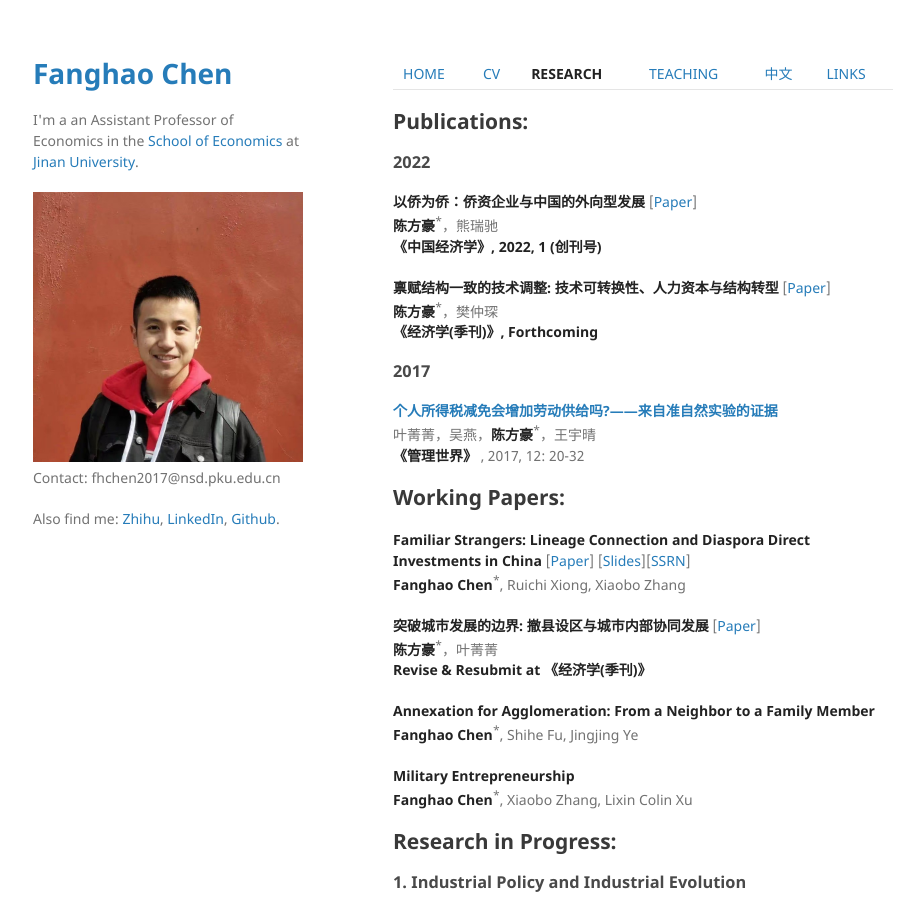
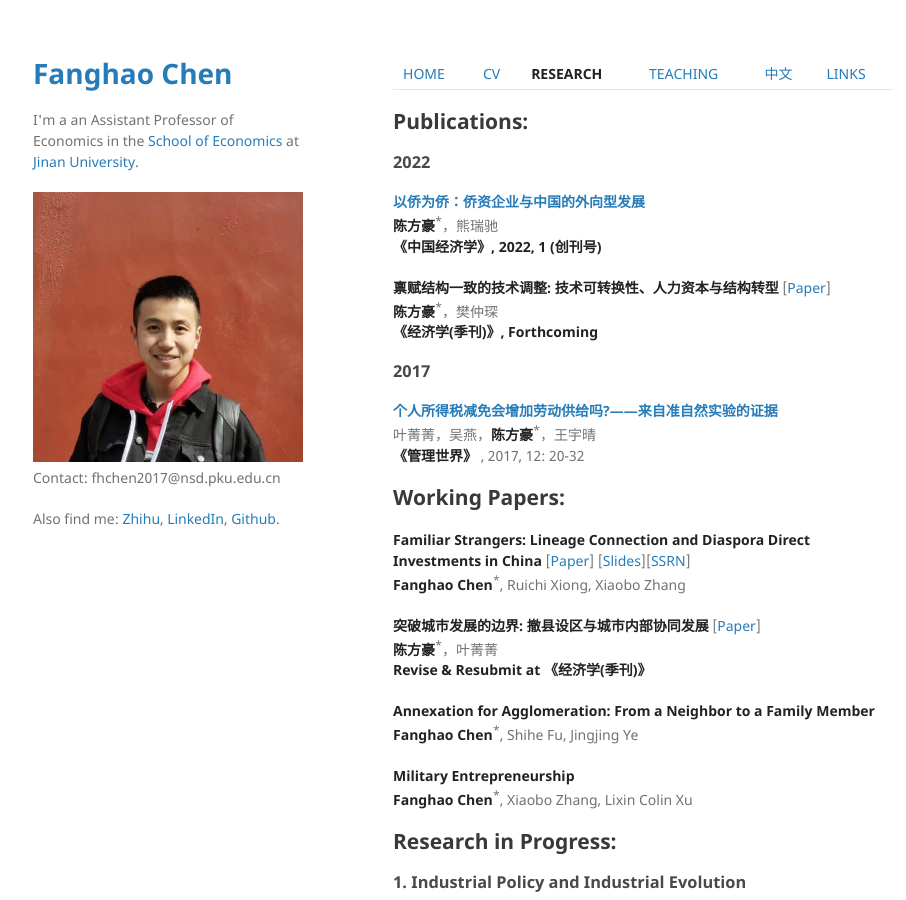
Before and after one commit to FanghaoChen/homepage, a Jekyll site: the page built from research.md, in a window 1280 px wide and 900 px high. Shown: the whole window, without its empty margins (177-1083 px from the left). Built offline with Jekyll 4.4.1, drawn with Linux system fonts in a browser that asks for light colours.

Commit message:
Update research.md

```diff
--- a/research.md
+++ b/research.md
@@ -8,7 +8,7 @@ layout: default
 
 ### 2022 ###
 
-**以侨为侨：侨资企业与中国的外向型发展** [[Paper](./assets/bridger_draft_220515.pdf)] <br/>
+**[以侨为侨：侨资企业与中国的外向型发展](https://www.jcejournal.com.cn/CN/Y2022/V1/I1/4)** <br/>
 **陈方豪**<sup>*</sup>，熊瑞驰 <br/>
 **《中国经济学》, 2022, 1 (创刊号)**
 
```
